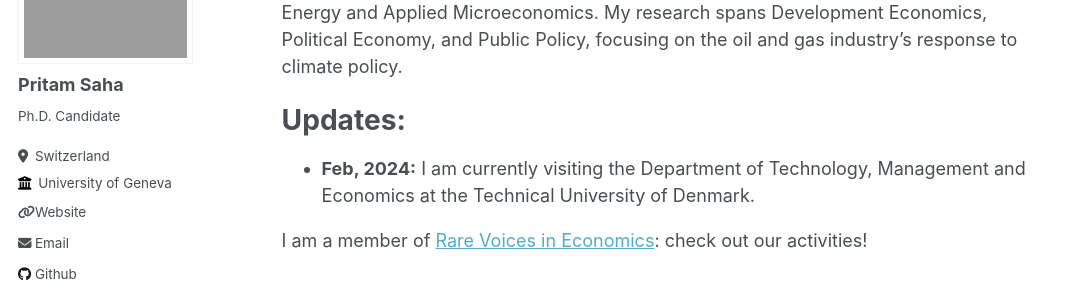
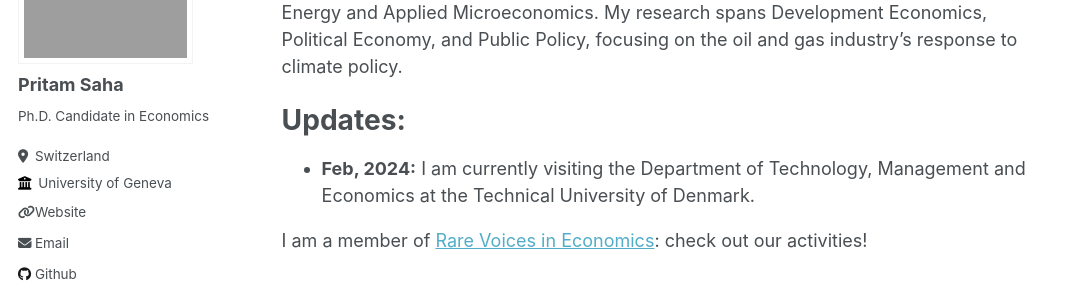
Before and after one commit to s-pritam/s-pritam.github.io, a Jekyll site: the page built from _pages/about.md, in a window 1280 px wide. Shown: the part 156-453 px from the top of the page, without its empty margins (0-1070 px from the left). Built offline with Jekyll 4.4.1, drawn with Linux system fonts in a browser that asks for light colours.

Commit message:
Update _config.yml

```diff
--- a/_config.yml
+++ b/_config.yml
@@ -24,7 +24,7 @@ author:
   avatar           : "profile.jpg"
   name             : "Pritam Saha"
   pronouns         : # example: "she/her"
-  bio              : "Ph.D. Candidate"
+  bio              : "Ph.D. Candidate in Economics"
   location         : "Switzerland"
   employer         : "University of Geneva"
   uri              : "https://www.unige.ch/gsem/en/research/institutes/iee/team/phd/pritam-saha/"
```
